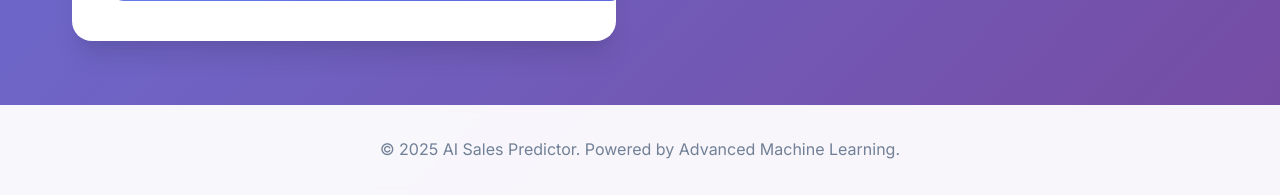
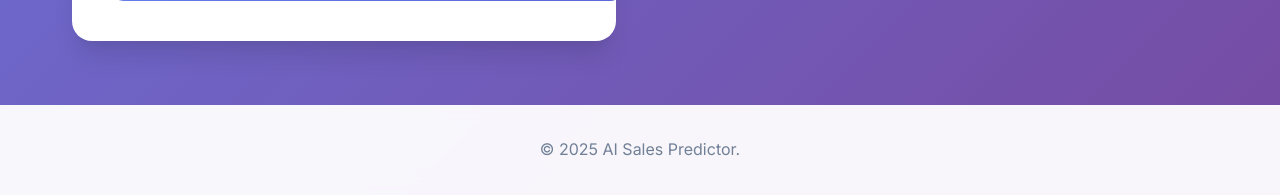
Before and after one commit to RashmiMalar/sales_ml, a Flask app: page / in a window 1280 px wide. Shown: the part 1233-1428 px from the top of the page. Run offline with Flask 3, Linux system fonts and the light colour scheme; parts of the project's set-up code (start-up, migrations or seed data) failed here and were passed over.

Commit message:
Update index.html

```diff
--- a/templates/index.html
+++ b/templates/index.html
@@ -722,7 +722,7 @@
   </div>
 
   <footer class="footer">
-    <p>&copy; 2025 AI Sales Predictor. Powered by Advanced Machine Learning.</p>
+    <p>&copy; 2025 AI Sales Predictor.</p>
   </footer>
 
   <script>
```
